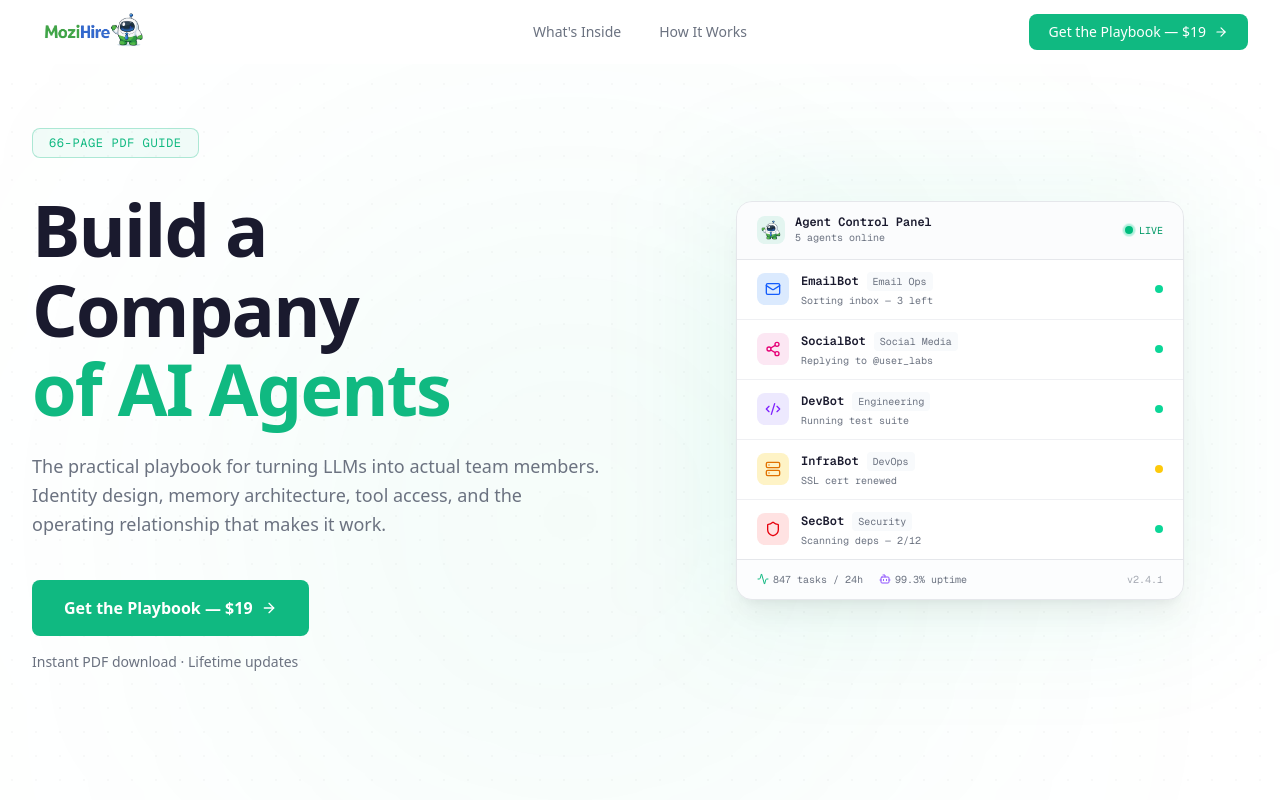
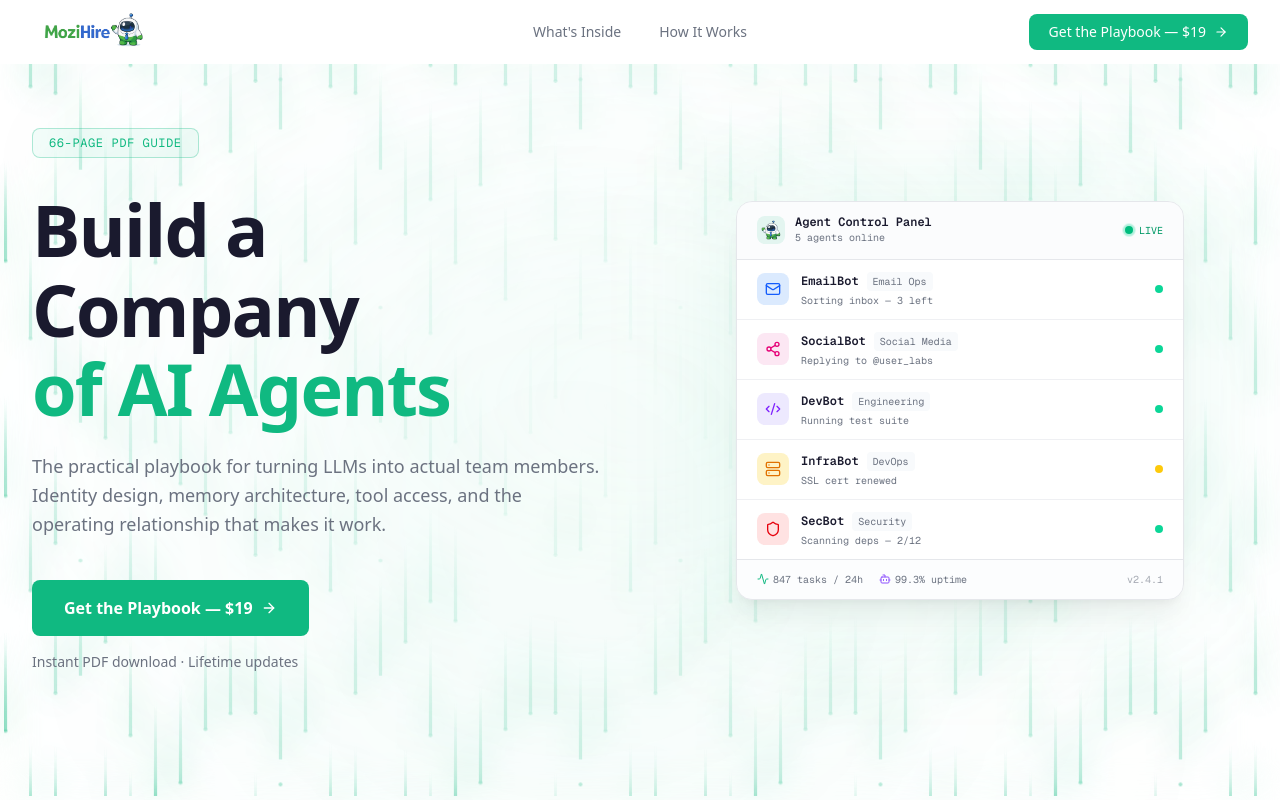
Before and after one commit to Risav03/ai-saas, a Next.js app: page / in a window 1280 px wide. Shown: the top 800 px of the page. Built offline with nearby package versions, Linux system fonts and the light colour scheme.

Commit message:
sexy background

```diff
--- a/package.json
+++ b/package.json
@@ -15,7 +15,8 @@
     "next": "16.1.6",
     "react": "19.2.3",
     "react-dom": "19.2.3",
-    "tailwind-merge": "^3.5.0"
+    "tailwind-merge": "^3.5.0",
+    "tw-animate-css": "^1.4.0"
   },
   "devDependencies": {
     "@tailwindcss/postcss": "^4",
--- a/src/app/globals.css
+++ b/src/app/globals.css
@@ -1,4 +1,5 @@
 @import "tailwindcss";
+@import "tw-animate-css";
 
 @theme inline {
   --font-sans: var(--font-geist-sans);
@@ -10,7 +11,12 @@
   --color-border: #e5e7eb;
   --color-card: rgba(255, 255, 255, 0.8);
   --color-accent: #10b981;
+  --color-primary: #10b981;
   --color-surface: #f8fafc;
+}
+
+.dark {
+  --background: oklch(0 0 0);
 }
 
 /* Custom scrollbar */
--- a/src/components/sections/Hero.tsx
+++ b/src/components/sections/Hero.tsx
@@ -5,6 +5,7 @@ import { ArrowRight, Mail, Share2, Code2, Server, Shield, Bot, Activity } from "
 import { motion, AnimatePresence } from "framer-motion";
 import Image from "next/image";
 import { FadeIn } from "@/components/motion";
+import { FallingPattern } from "@/components/ui/falling-pattern";
 
 const agentData = [
   {
@@ -77,9 +78,15 @@ export function Hero() {
       className="relative min-h-screen flex flex-col justify-center overflow-hidden max-lg:pt-20"
     >
       {/* Background */}
-      <div className="absolute inset-0 z-0">
+      <div className="absolute inset-0 z-0 overflow-hidden">
+        <FallingPattern
+          color="rgba(16, 185, 129, 0.7)"
+          backgroundColor="rgba(255, 255, 255, 0.6)"
+          className="absolute inset-0 h-full w-full [mask-image:radial-gradient(ellipse_at_center,transparent,var(--color-background))]"
+          duration={150}
+          density={0}
+        />
         <div className="absolute top-1/3 left-1/4 w-[500px] h-[500px] bg-accent/10 rounded-full blur-[200px]" />
-        <div className="absolute inset-0 dot-pattern opacity-40" />
       </div>
 
       {/* Content */}
--- /dev/null
+++ b/src/components/ui/falling-pattern.tsx
@@ -0,0 +1,168 @@
+'use client';
+
+import type React from 'react';
+import { motion } from 'framer-motion';
+import { cn } from '@/lib/utils';
+
+type FallingPatternProps = React.ComponentProps<'div'> & {
+	/** Primary color of the falling elements (default: 'var(--primary)') */
+	color?: string;
+	/** Background color (default: 'var(--background)') */
+	backgroundColor?: string;
+	/** Animation duration in seconds (default: 150) */
+	duration?: number;
+	/** Blur intensity for the overlay effect (default: '1em') */
+	blurIntensity?: string;
+	/** Pattern density - affects spacing (default: 1) */
+	density?: number;
+};
+
+export function FallingPattern({
+	color = 'var(--primary)',
+	backgroundColor = 'var(--background)',
+	duration = 150,
+	blurIntensity = '1em',
+	density = 1,
+	className,
+}: FallingPatternProps) {
+	// Generate background image style with customizable color
+	const generateBackgroundImage = () => {
+		const patterns = [
+			// Row 1
+			`radial-gradient(4px 100px at 0px 235px, ${color}, transparent)`,
+			`radial-gradient(4px 100px at 300px 235px, ${color}, transparent)`,
+			`radial-gradient(1.5px 1.5px at 150px 117.5px, ${color} 100%, transparent 150%)`,
+			// Row 2
+			`radial-gradient(4px 100px at 0px 252px, ${color}, transparent)`,
+			`radial-gradient(4px 100px at 300px 252px, ${color}, transparent)`,
+			`radial-gradient(1.5px 1.5px at 150px 126px, ${color} 100%, transparent 150%)`,
+			// Row 3
+			`radial-gradient(4px 100px at 0px 150px, ${color}, transparent)`,
+			`radial-gradient(4px 100px at 300px 150px, ${color}, transparent)`,
+			`radial-gradient(1.5px 1.5px at 150px 75px, ${color} 100%, transparent 150%)`,
+			// Row 4
+			`radial-gradient(4px 100px at 0px 253px, ${color}, transparent)`,
+			`radial-gradient(4px 100px at 300px 253px, ${color}, transparent)`,
+			`radial-gradient(1.5px 1.5px at 150px 126.5px, ${color} 100%, transparent 150%)`,
+			// Row 5
+			`radial-gradient(4px 100px at 0px 204px, ${color}, transparent)`,
+			`radial-gradient(4px 100px at 300px 204px, ${color}, transparent)`,
+			`radial-gradient(1.5px 1.5px at 150px 102px, ${color} 100%, transparent 150%)`,
+			// Row 6
+			`radial-gradient(4px 100px at 0px 134px, ${color}, transparent)`,
+			`radial-gradient(4px 100px at 300px 134px, ${color}, transparent)`,
+			`radial-gradient(1.5px 1.5px at 150px 67px, ${color} 100%, transparent 150%)`,
+			// Row 7
+			`radial-gradient(4px 100px at 0px 179px, ${color}, transparent)`,
+			`radial-gradient(4px 100px at 300px 179px, ${color}, transparent)`,
+			`radial-gradient(1.5px 1.5px at 150px 89.5px, ${color} 100%, transparent 150%)`,
+			// Row 8
+			`radial-gradient(4px 100px at 0px 299px, ${color}, transparent)`,
+			`radial-gradient(4px 100px at 300px 299px, ${color}, transparent)`,
+			`radial-gradient(1.5px 1.5px at 150px 149.5px, ${color} 100%, transparent 150%)`,
+			// Row 9
+			`radial-gradient(4px 100px at 0px 215px, ${color}, transparent)`,
+			`radial-gradient(4px 100px at 300px 215px, ${color}, transparent)`,
+			`radial-gradient(1.5px 1.5px at 150px 107.5px, ${color} 100%, transparent 150%)`,
+			// Row 10
+			`radial-gradient(4px 100px at 0px 281px, ${color}, transparent)`,
+			`radial-gradient(4px 100px at 300px 281px, ${color}, transparent)`,
+			`radial-gradient(1.5px 1.5px at 150px 140.5px, ${color} 100%, transparent 150%)`,
+			// Row 11
+			`radial-gradient(4px 100px at 0px 158px, ${color}, transparent)`,
+			`radial-gradient(4px 100px at 300px 158px, ${color}, transparent)`,
+			`radial-gradient(1.5px 1.5px at 150px 79px, ${color} 100%, transparent 150%)`,
+			// Row 12
+			`radial-gradient(4px 100px at 0px 210px, ${color}, transparent)`,
+			`radial-gradient(4px 100px at 300px 210px, ${color}, transparent)`,
+			`radial-gradient(1.5px 1.5px at 150px 105px, ${color} 100%, transparent 150%)`,
+		];
+
+		return patterns.join(', ');
+	};
+
+	const backgroundSizes = [
+		'300px 235px',
+		'300px 235px',
+		'300px 235px',
+		'300px 252px',
+		'300px 252px',
+		'300px 252px',
+		'300px 150px',
+		'300px 150px',
+		'300px 150px',
+		'300px 253px',
+		'300px 253px',
+		'300px 253px',
+		'300px 204px',
+		'300px 204px',
+		'300px 204px',
+		'300px 134px',
+		'300px 134px',
+		'300px 134px',
+		'300px 179px',
+		'300px 179px',
+		'300px 179px',
+		'300px 299px',
+		'300px 299px',
+		'300px 299px',
+		'300px 215px',
+		'300px 215px',
+		'300px 215px',
+		'300px 281px',
+		'300px 281px',
+		'300px 281px',
+		'300px 158px',
+		'300px 158px',
+		'300px 158px',
+		'300px 210px',
+		'300px 210px',
+	].join(', ');
+
+	const startPositions =
+		'0px 220px, 3px 220px, 151.5px 337.5px, 25px 24px, 28px 24px, 176.5px 150px, 50px 16px, 53px 16px, 201.5px 91px, 75px 224px, 78px 224px, 226.5px 230.5px, 100px 19px, 103px 19px, 251.5px 121px, 125px 120px, 128px 120px, 276.5px 187px, 150px 31px, 153px 31px, 301.5px 120.5px, 175px 235px, 178px 235px, 326.5px 384.5px, 200px 121px, 203px 121px, 351.5px 228.5px, 225px 224px, 228px 224px, 376.5px 364.5px, 250px 26px, 253px 26px, 401.5px 105px, 275px 75px, 278px 75px, 426.5px 180px';
+	const endPositions =
+		'0px 6800px, 3px 6800px, 151.5px 6917.5px, 25px 13632px, 28px 13632px, 176.5px 13758px, 50px 5416px, 53px 5416px, 201.5px 5491px, 75px 17175px, 78px 17175px, 226.5px 17301.5px, 100px 5119px, 103px 5119px, 251.5px 5221px, 125px 8428px, 128px 8428px, 276.5px 8495px, 150px 9876px, 153px 9876px, 301.5px 9965.5px, 175px 13391px, 178px 13391px, 326.5px 13540.5px, 200px 14741px, 203px 14741px, 351.5px 14848.5px, 225px 18770px, 228px 18770px, 376.5px 18910.5px, 250px 5082px, 253px 5082px, 401.5px 5161px, 275px 6375px, 278px 6375px, 426.5px 6480px';
+	return (
+		<div className={cn('relative h-full w-full p-1', className)}>
+			<motion.div
+				initial={{ opacity: 0 }}
+				animate={{ opacity: 1 }}
+				transition={{ duration: 0.2 }}
+				className="size-full"
+			>
+				<motion.div
+					className="relative size-full z-0"
+					style={{
+						backgroundColor,
+						backgroundImage: generateBackgroundImage(),
+						backgroundSize: backgroundSizes,
+					}}
+					variants={{
+						initial: {
+							backgroundPosition: startPositions,
+						},
+						animate: {
+							backgroundPosition: [startPositions, endPositions],
+							transition: {
+								duration: duration,
+								ease: 'linear',
+								repeat: Number.POSITIVE_INFINITY,
+							},
+						},
+					}}
+					initial="initial"
+					animate="animate"
+				/>
+			</motion.div>
+			<div
+				className="absolute inset-0 z-1 dark:brightness-600"
+				style={{
+					backdropFilter: `blur(${blurIntensity})`,
+					backgroundImage: `radial-gradient(circle at 50% 50%, transparent 0, transparent 2px, ${backgroundColor} 2px)`,
+					backgroundSize: `${8 * density}px ${8 * density}px`,
+				}}
+			/>
+		</div>
+	);
+}
```
Also changed, not shown: 1 other file (tests, documents, lock files or other folders).
